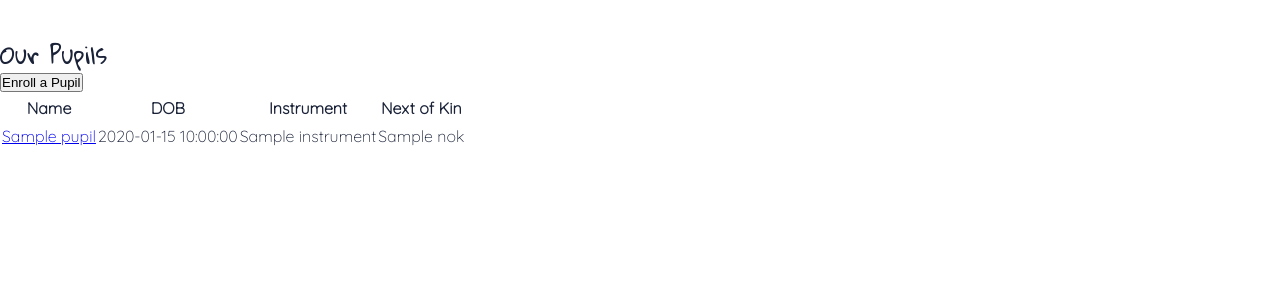
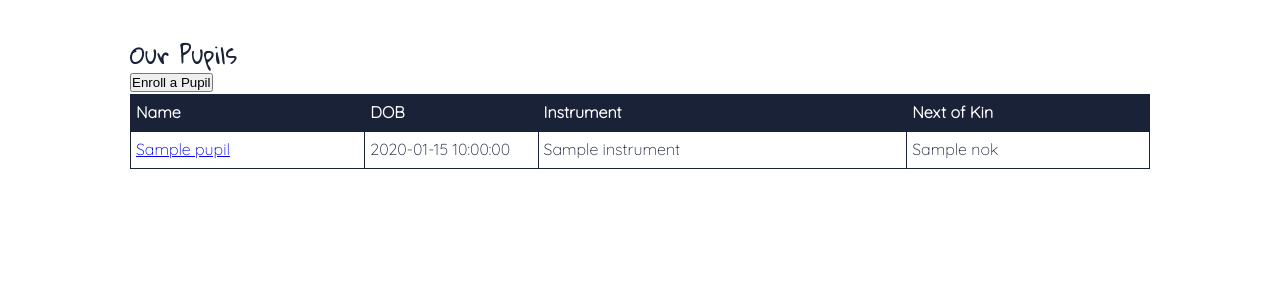
Before and after one commit to heathercking/CodeClan_Project1__Planaband, a Flask app: page /pupils in a window 1280 px wide. Shown: the part 100-400 px from the top of the page. Run offline with Flask 2, Linux system fonts and the light colour scheme; a database or web service that is not in the repository returns one stand-in record (values such as "Sample title"); some libraries are stand-ins or nearby versions.

Commit message:
adds some basic css styling to pupils table

```diff
--- a/static/css/layouts.css
+++ b/static/css/layouts.css
@@ -22,8 +22,30 @@
     height: 100%;
 }
 
+
 /* index.html */
 .welcome .container {
     padding: 0 60px;
     text-align: center;
 }
+
+
+/* TABLES */
+table, th, td {
+    border: 1px solid var(--primary-dark);
+    border-collapse: collapse;
+}
+
+th {
+    text-align: left;
+    background-color: var(--primary-dark);
+    color: var(--white);
+}
+
+th, td {
+    padding: 5px;
+}
+
+.pupils .container {
+    width: 90%;
+}
--- a/templates/base.html
+++ b/templates/base.html
@@ -30,7 +30,7 @@
         </div>
     </div>
 
-    <section>
+    <section class="block-content">
         {% block content %}
 
         {% endblock%}
--- a/templates/lessons/show.html
+++ b/templates/lessons/show.html
@@ -25,6 +25,9 @@
                 <tr>
                     <td><a href="/pupils/{{ attendance.pupil.id }}">{{ attendance.pupil.name }}</a></td>
                     <td><a href="/attendances/{{ attendance.id }}/edit">{{ attendance.attended }}</td>
+                    <td>
+                        <button type="submit">Log attendance</button>
+                    </td>
                 </tr>
             {% endfor %}
         </table>
--- a/templates/pupils/index.html
+++ b/templates/pupils/index.html
@@ -1,5 +1,8 @@
 {% extends "base.html" %}
 {% block content %}
+
+<div class="pupils">
+    <div class="container">
 
         <h1>Our Pupils</h1>
 
@@ -7,10 +10,10 @@
             <button>Enroll a Pupil</button>
         </form>
 
-<table>
+        <table style="width:100%">
             <tr>
-        <th>Name</th>
-        <th>DOB</th>
+                <th style="width:23%">Name</th>
+                <th style="width:17%">DOB</th>
                 <th>Instrument</th>
                 <th>Next of Kin</th>
             </tr>
@@ -25,5 +28,6 @@
             {% endfor %}
 
         </table>
-
+    </div>
+</div>
 {% endblock %}
```
Lines whose indentation alone changed are shown as unchanged.
